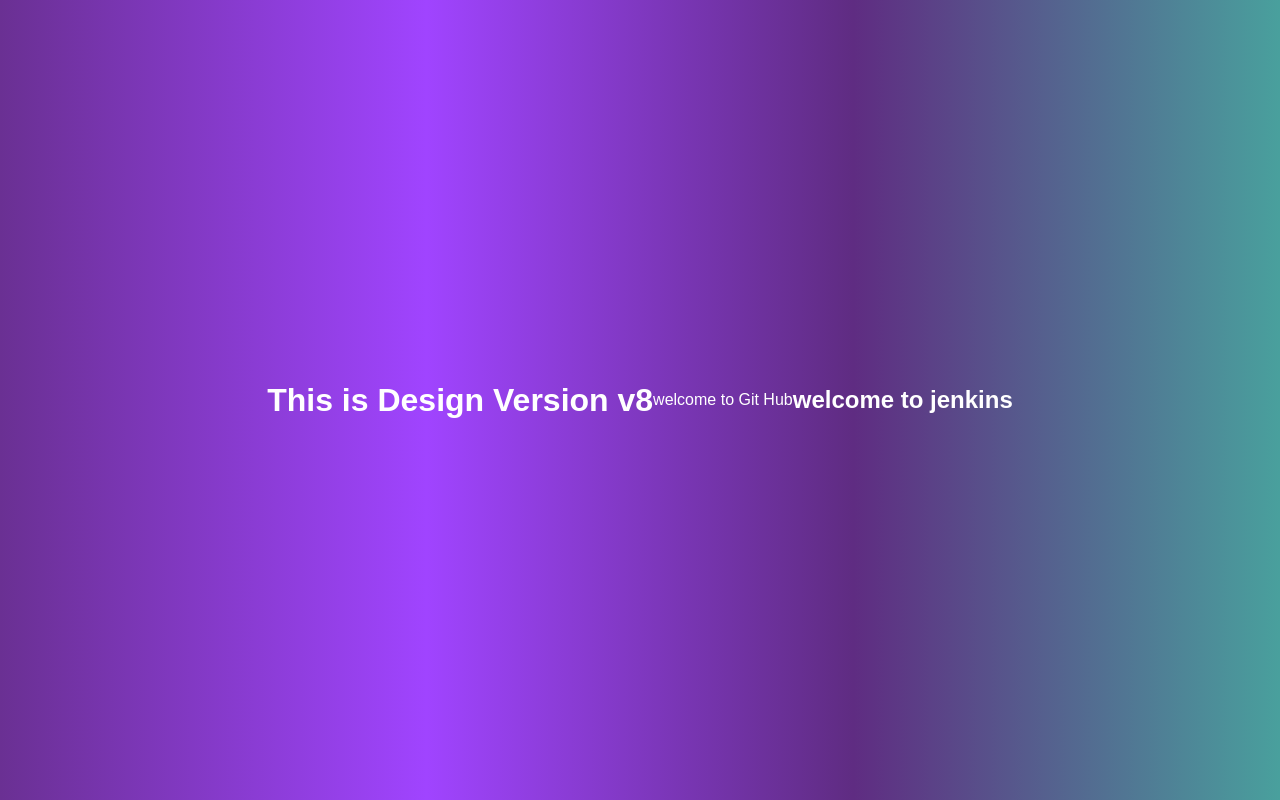
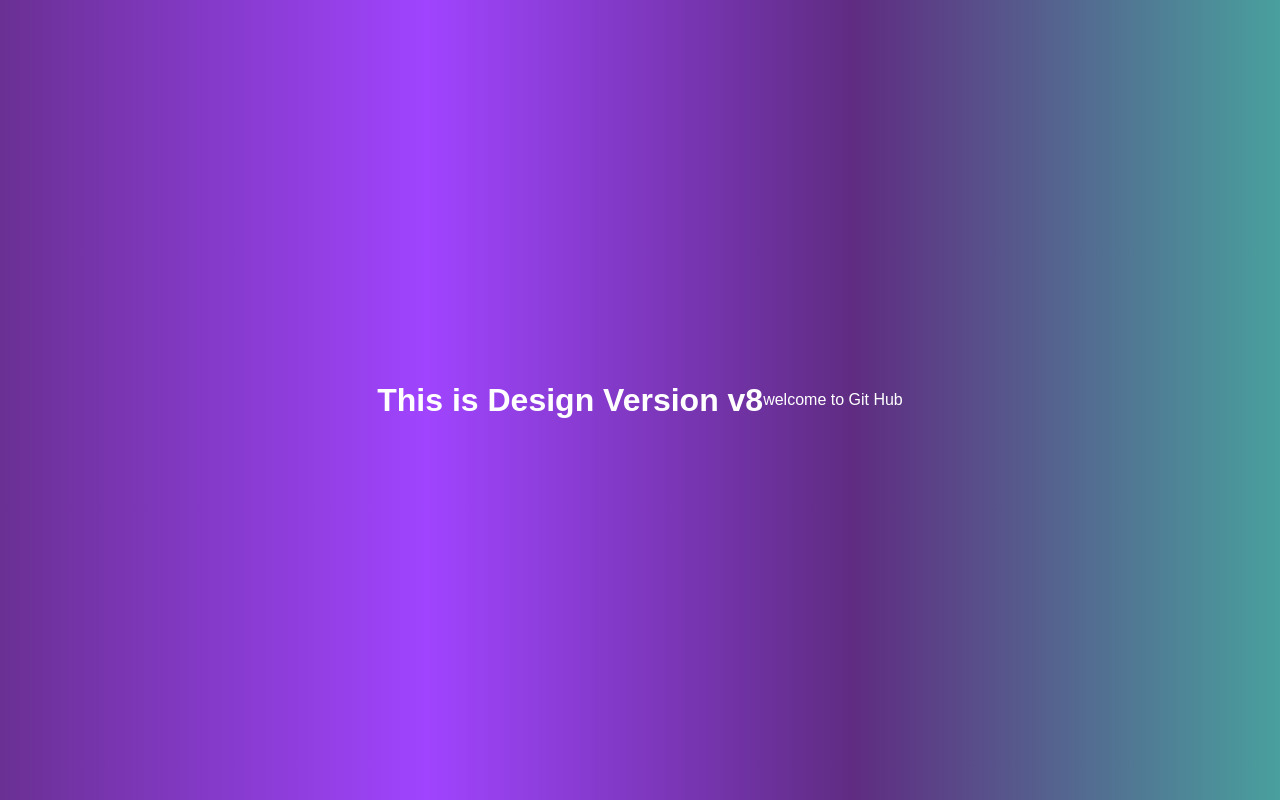
Before and after one commit to afsana-pro/myrepo, a plain HTML site: page index.html in a window 1280 px wide. Drawn offline with Linux system fonts and the light colour scheme.

Commit message:
Update index.html

```diff
--- a/index.html
+++ b/index.html
@@ -9,6 +9,5 @@
 <body>
     <h1>This is Design Version v8</h1>
     <p>welcome to Git Hub</p>
-    <h2>welcome to jenkins</h2>
 </body>
 </html>
```
